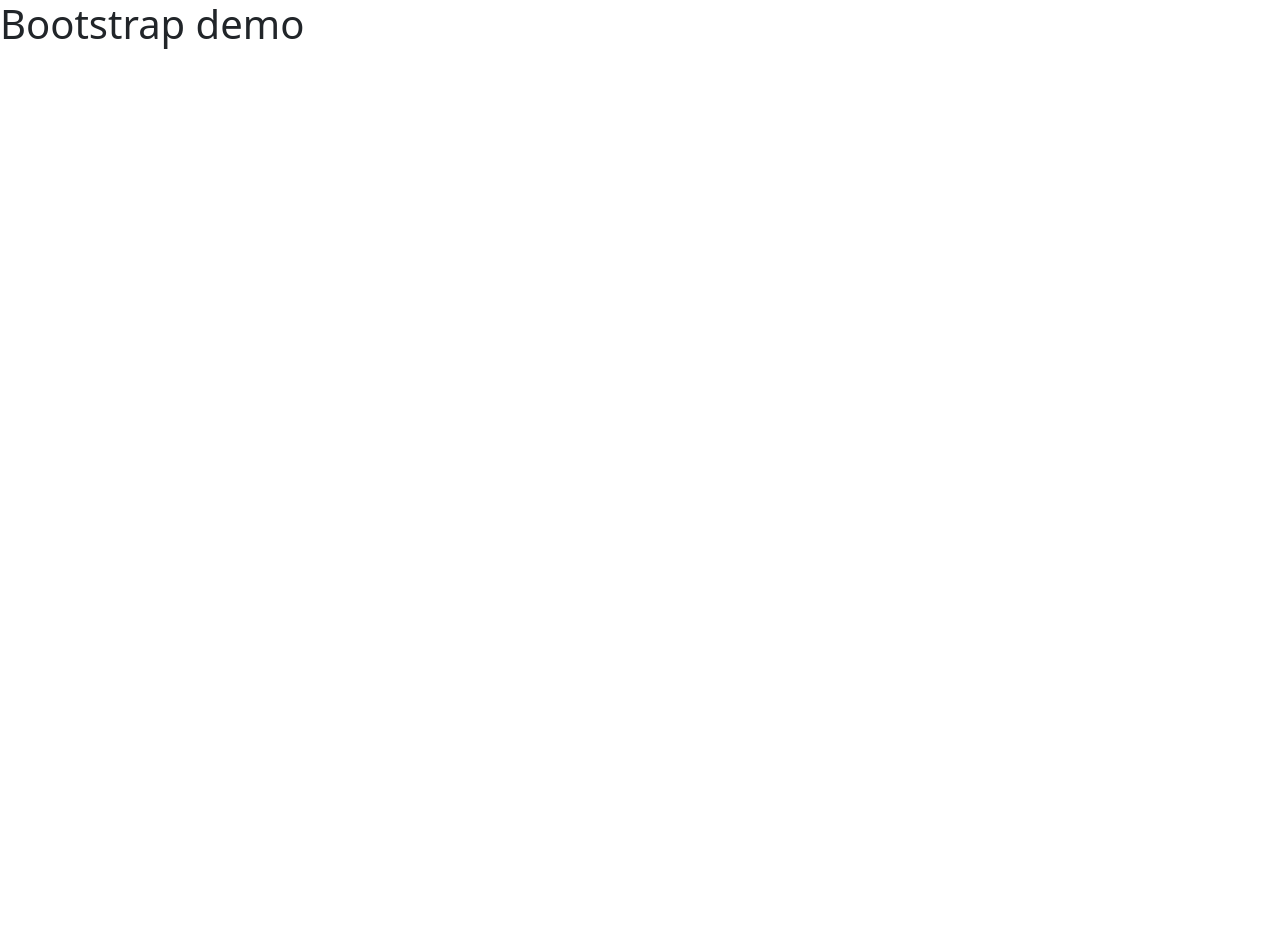
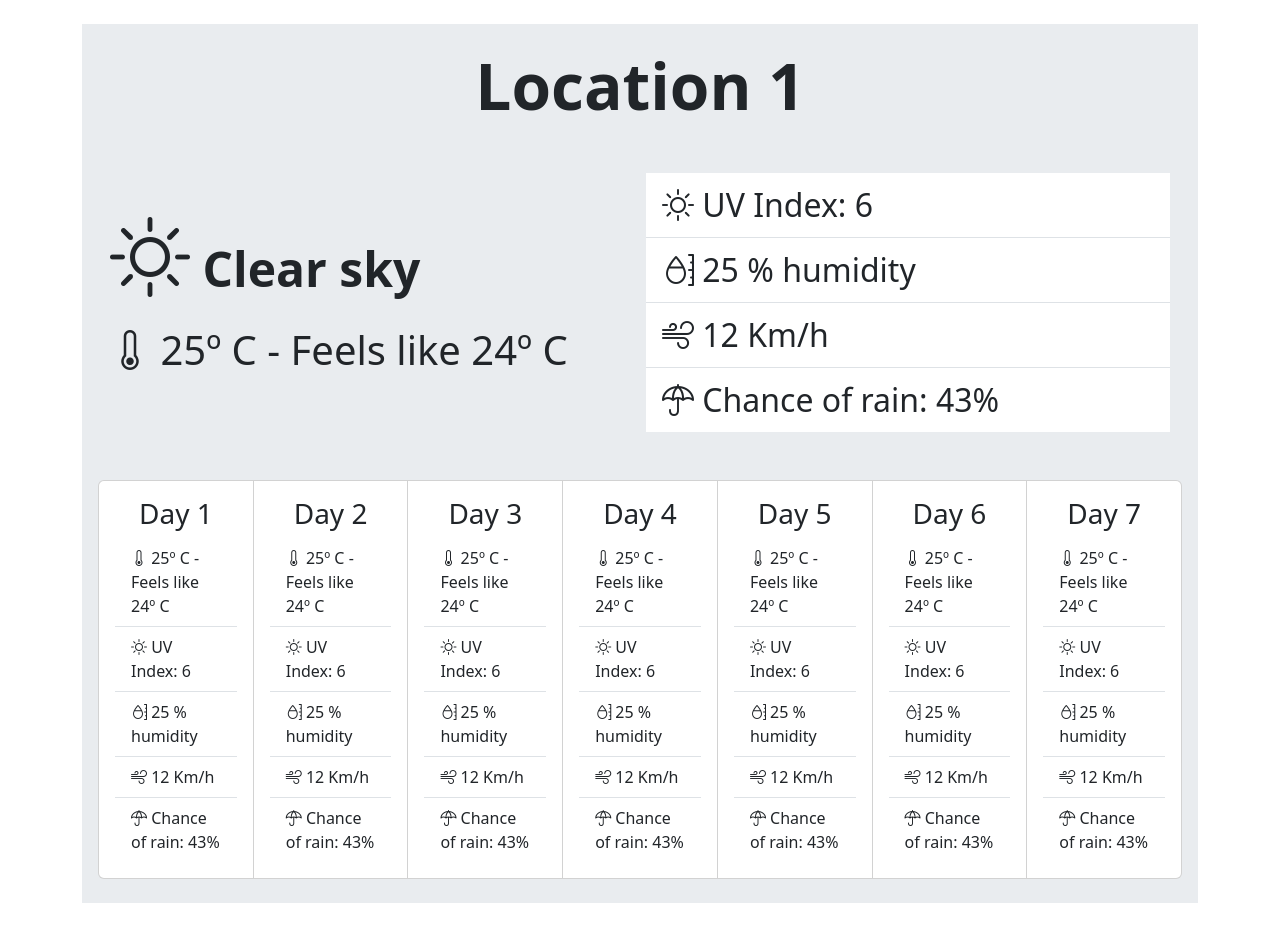
Before and after one commit to danielhn/monochrome-forecast, a plain HTML site: page index.html in a window 1280 px wide. Before the commit the page ends 800 px from the top, so only its background shows below. Drawn offline with nearby package versions, Linux system fonts and the light colour scheme.

Commit message:
Draft of main design

```diff
--- a/index.html
+++ b/index.html
@@ -15,7 +15,36 @@
     </head>
 
     <body>
-        <h1>Bootstrap demo</h1>
+        <div class="container mt-4">
+            <div class="p-3 mb-4 mt-3 bg-body-secondary">
+                <div class="py-2">
+                    <h1 class="display-3 fw-bold text-center">Location 1</h1>
+                    <div class="container-fluid">
+                        <div class="row mt-5 align-items-center">
+                            <div class="col">
+                                <p class="display-5 fw-semibold"><i class="display-1 bi bi-sun"></i> Clear sky</p>
+                                <p class="fs-1"><i class="bi bi-thermometer"></i> 25º C - Feels like 24º C</p>
+                            </div>
+                            <ul class="col list-group list-group-flush">
+                                <li class="fs-2 list-group-item">
+                                    <i class="bi bi-sun"></i> UV Index: 6
+                                </li>
+                                <li class="fs-2 list-group-item">
+                                    <i class="bi bi-moisture"></i> 25 % humidity
+                                </li>
+                                <li class="fs-2 list-group-item">
+                                    <i class="bi bi-wind"></i> 12 Km/h
+                                </li>
+                                <li class="fs-2 list-group-item">
+                                    <i class="bi bi-umbrella"></i> Chance of rain: 43%
+                                </li>
+                            </ul>
+                        </div>
+                    </div>
+                    <div class="mt-5 card-group" id="card-group"></div>
+                </div>
+            </div>
+        </div>
     </body>
 
 </html>
--- a/main.js
+++ b/main.js
@@ -0,0 +1,27 @@
+window.addEventListener("load", () => {
+    for (let index = 1; index <= 7; index++) {
+        const card = `<div class="card">
+                    <div class="card-body">
+                        <h2 class="card-title fs-3 text-center">Day ${index}</h2>
+                        <ul class="list-group list-group-flush">
+                                <li class="list-group-item">
+                                    <i class="bi bi-thermometer"></i> 25º C - Feels like 24º C
+                                </li>
+                                <li class="list-group-item">
+                                    <i class="bi bi-sun"></i> UV Index: 6
+                                </li>
+                                <li class="list-group-item">
+                                    <i class="bi bi-moisture"></i> 25 % humidity
+                                </li>
+                                <li class="list-group-item">
+                                    <i class="bi bi-wind"></i> 12 Km/h
+                                </li>
+                                <li class="list-group-item">
+                                    <i class="bi bi-umbrella"></i> Chance of rain: 43%
+                                </li>
+                        </ul>
+                    </div>
+                </div>`;
+        document.getElementById("card-group").innerHTML += card;
+    }
+});
```
